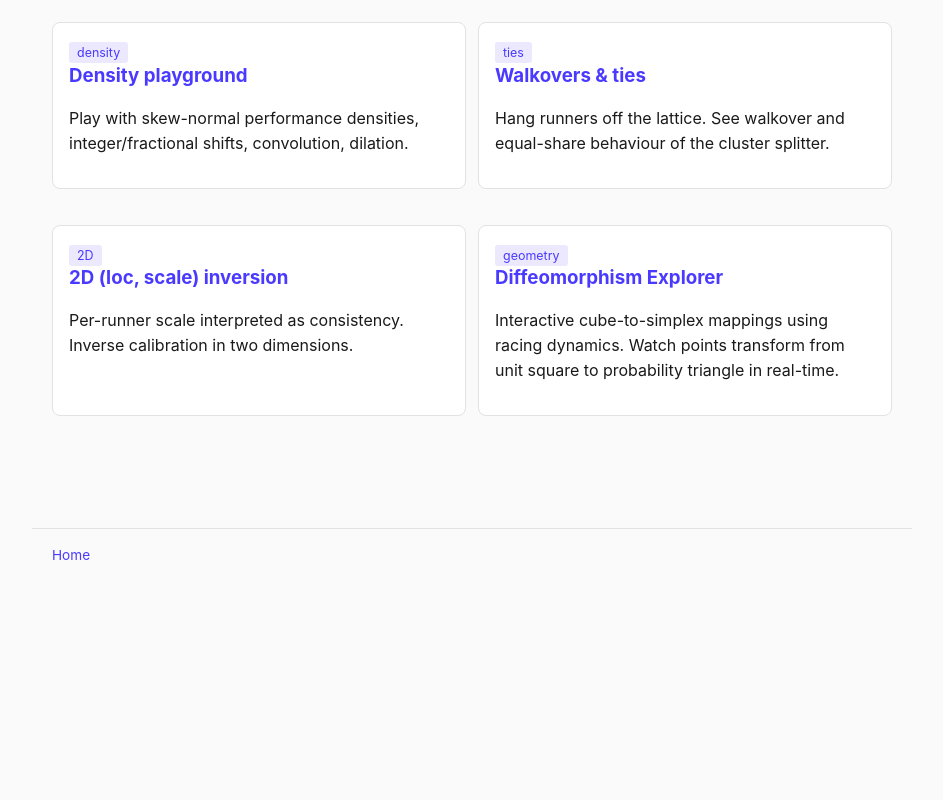
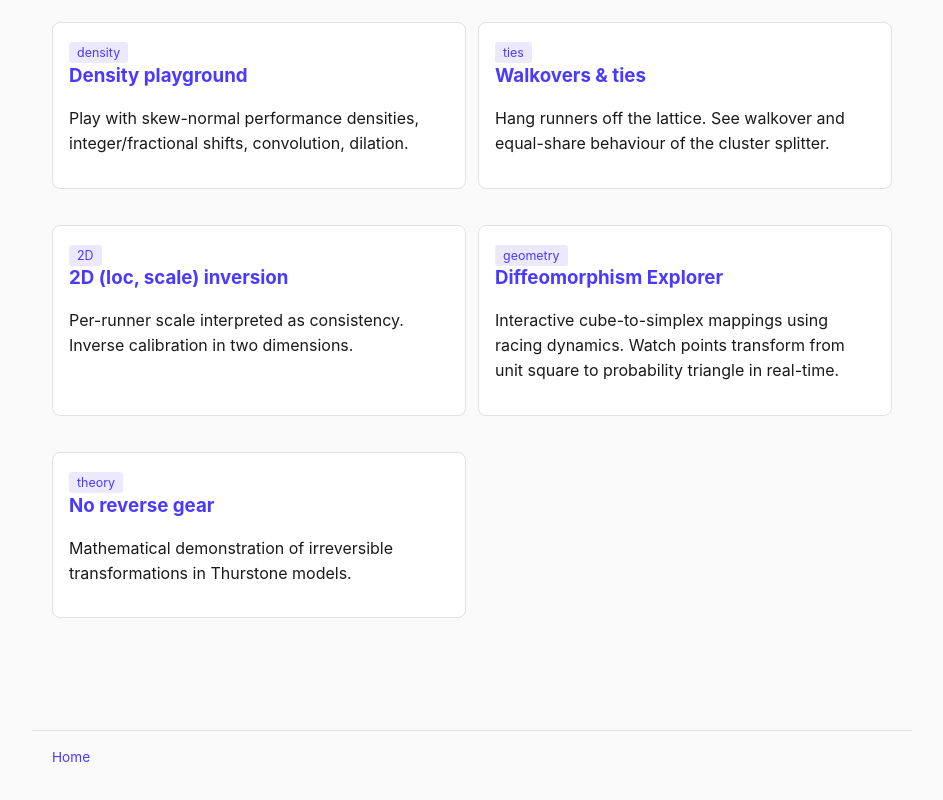
Before and after one commit to microprediction/thurstone, a website: page docs/demos/index.html in a window 1280 px wide. Shown: the part 668-1468 px from the top of the page, without its empty margins (168-1111 px from the left). Before the commit the page ends 1270 px from the top, so only its background shows below. Drawn offline with nearby package versions, Linux system fonts and the light colour scheme.

Commit message:
Add missing reversibility demo to main demos page
- Added reversibility.html demo card with 'theory' tag
- Provides mathematical demonstration of irreversible transformations
- Completes demo inventory on main demos page

Part of systematic demo recovery process.

```diff
--- a/docs/demos/index.html
+++ b/docs/demos/index.html
@@ -74,6 +74,11 @@
         <h3><a href="../interactive/diffeomorphism-explorer.html">Diffeomorphism Explorer</a></h3>
         <p>Interactive cube-to-simplex mappings using racing dynamics. Watch points transform from unit square to probability triangle in real-time.</p>
       </div>
+      <div class="demo-card">
+        <span class="tag">theory</span>
+        <h3><a href="reversibility.html">No reverse gear</a></h3>
+        <p>Mathematical demonstration of irreversible transformations in Thurstone models.</p>
+      </div>
     </div>
   </main>
 
```
